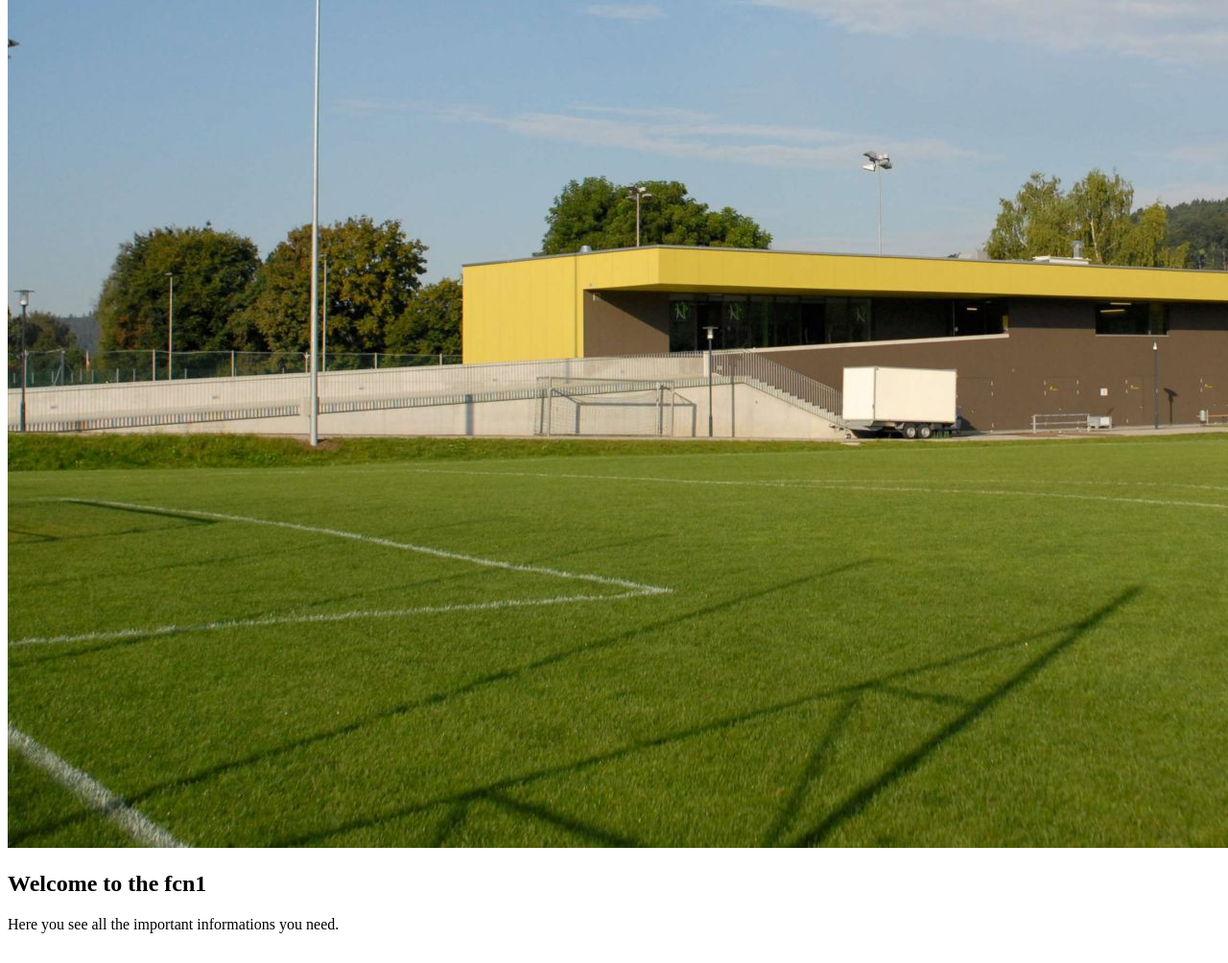
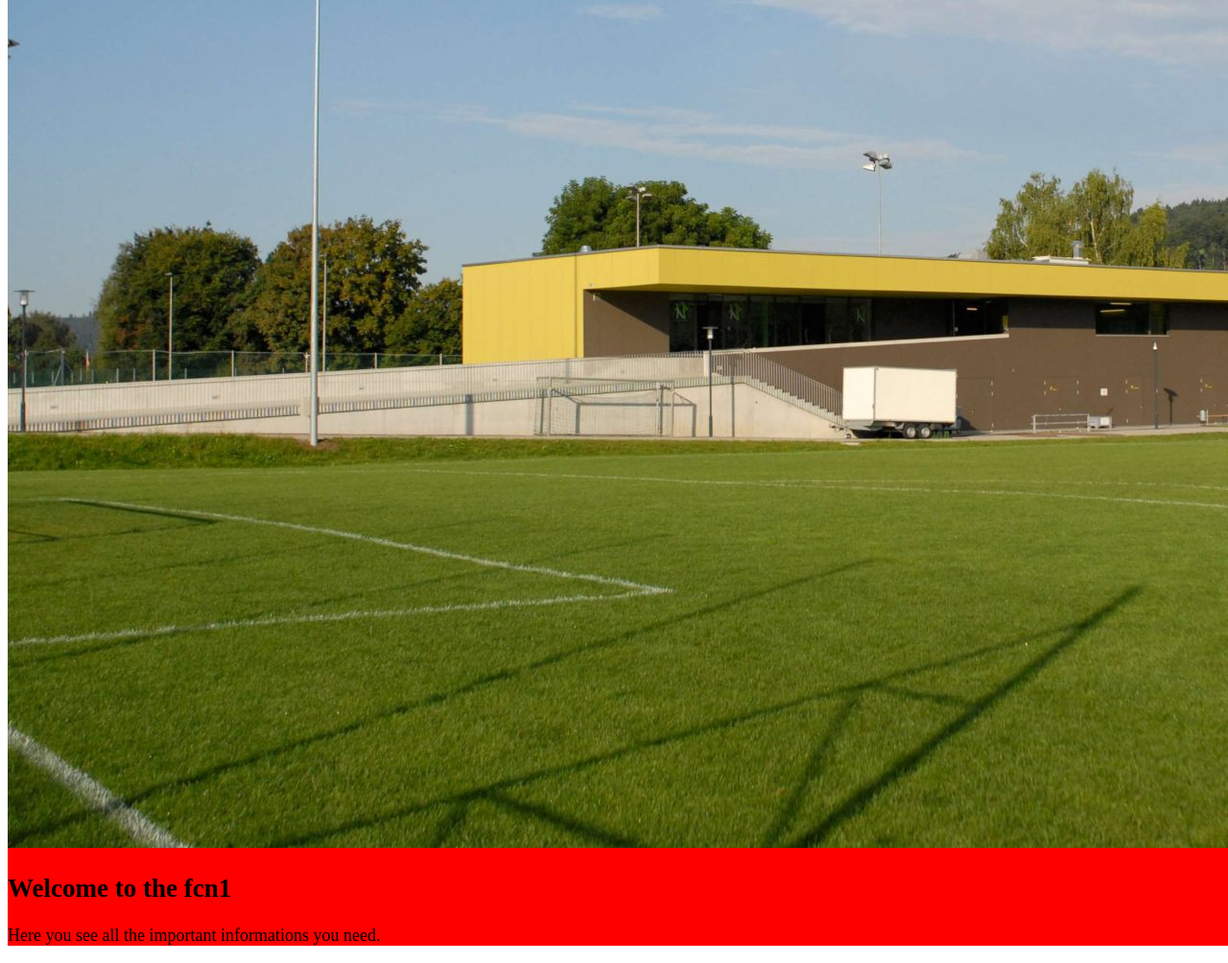
Before and after one commit to raphaelramchandani/fcn1, a plain HTML site: page public/index.html in a window 1280 px wide. Shown: the part 329-1333 px from the top of the page at 96% size. Drawn offline with Linux system fonts and the light colour scheme; files that its build step writes are made by us from their sources; files whose address does not match are found by name.

Commit message:
Test code

```diff
--- a/public/index.html
+++ b/public/index.html
@@ -10,6 +10,7 @@
 
 <body>
 <div class="header">
+    <div class="header-blur"></div>
     <img class="header-image" src="../DSC_0028-1800x1205.jpg" alt="Poeschenriet">
     <div class="header-text">
         <h2>Welcome to the fcn1</h2>
--- a/src/styles.css
+++ b/src/styles.css
@@ -0,0 +1,26 @@
+/* Default (for larger screens like desktop) */
+body {
+    font-size: 18px;
+}
+
+.header {
+    width: 100vw;
+    aspect-ratio: 16 9;
+    background-color: red;
+}
+
+/* Tablet-specific styles */
+@media (max-width: 1024px) {
+    body {
+        font-size: 17px;
+    }
+}
+
+/* Mobile-specific styles */
+@media (max-width: 768px) {
+    body {
+        font-size: 16px;
+        display: block;
+    }
+
+}
```
